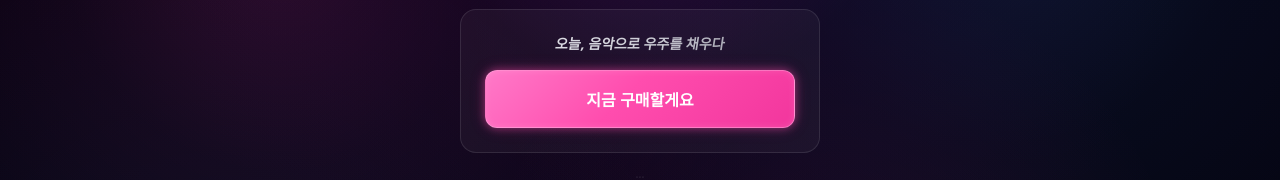
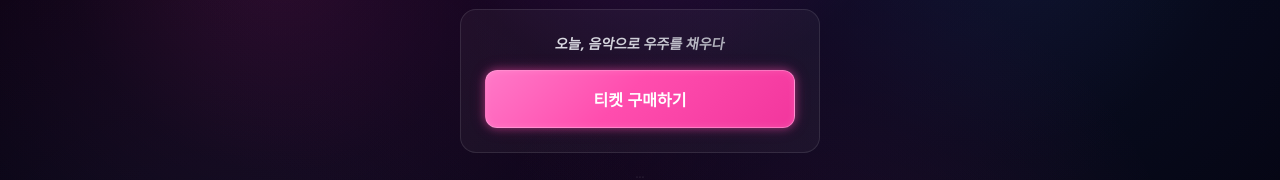
Before and after one commit to fe1220/morock-morock, a React (Vite) app: page / in a window 1280 px wide. Shown: the part 277-457 px from the top of the page. Built offline with nearby package versions, Linux system fonts and the light colour scheme; no server answers; the database is empty.

Commit message:
Update purchase button label

```diff
--- a/src/App.jsx
+++ b/src/App.jsx
@@ -345,7 +345,7 @@ export default function App() {
             오늘, 음악으로 우주를 채우다
           </div>
           <button style={ghostPinkBtn} onClick={() => navigateTo("payment")}>
-            지금 구매할게요
+            티켓 구매하기
           </button>
         </div>
       </div>
```
